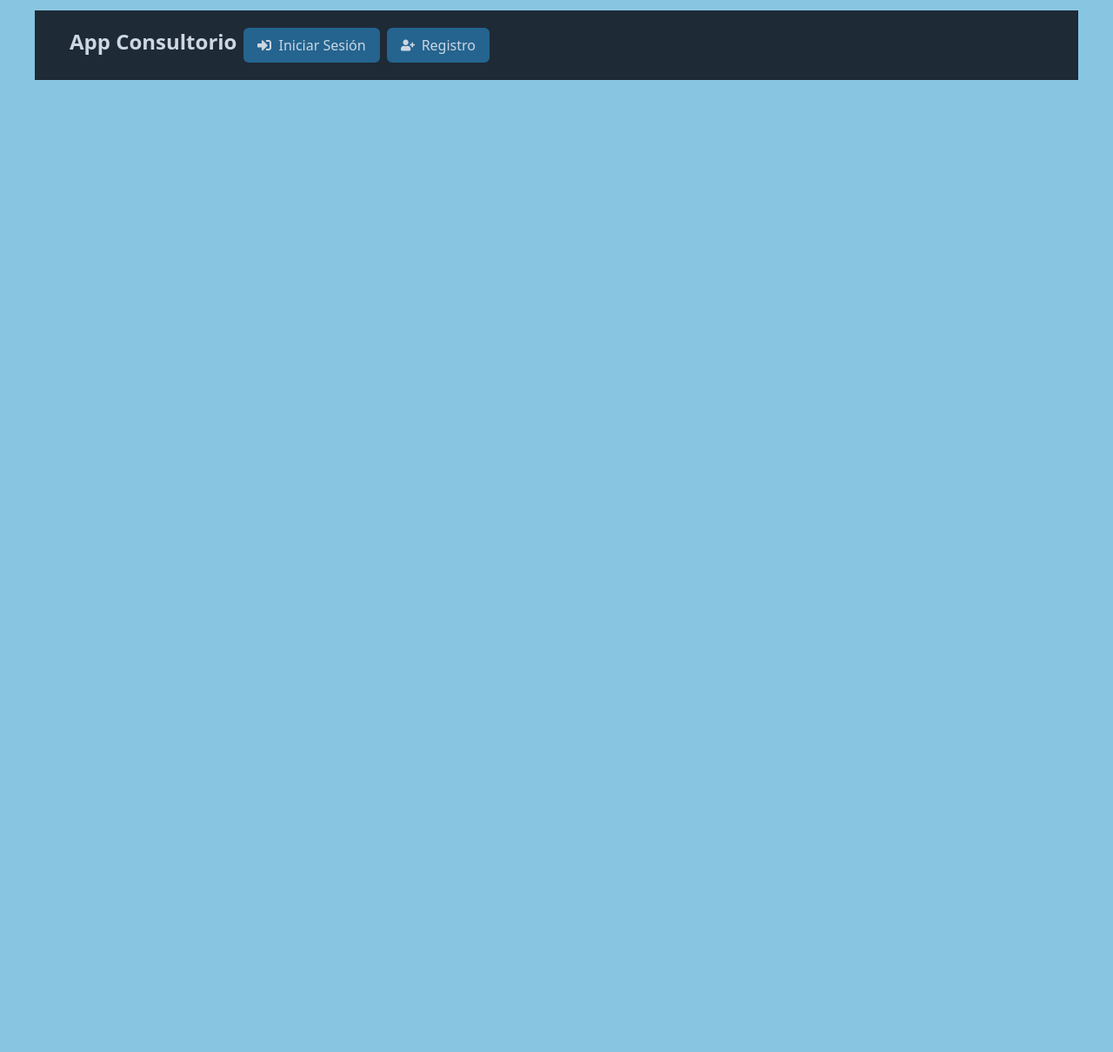
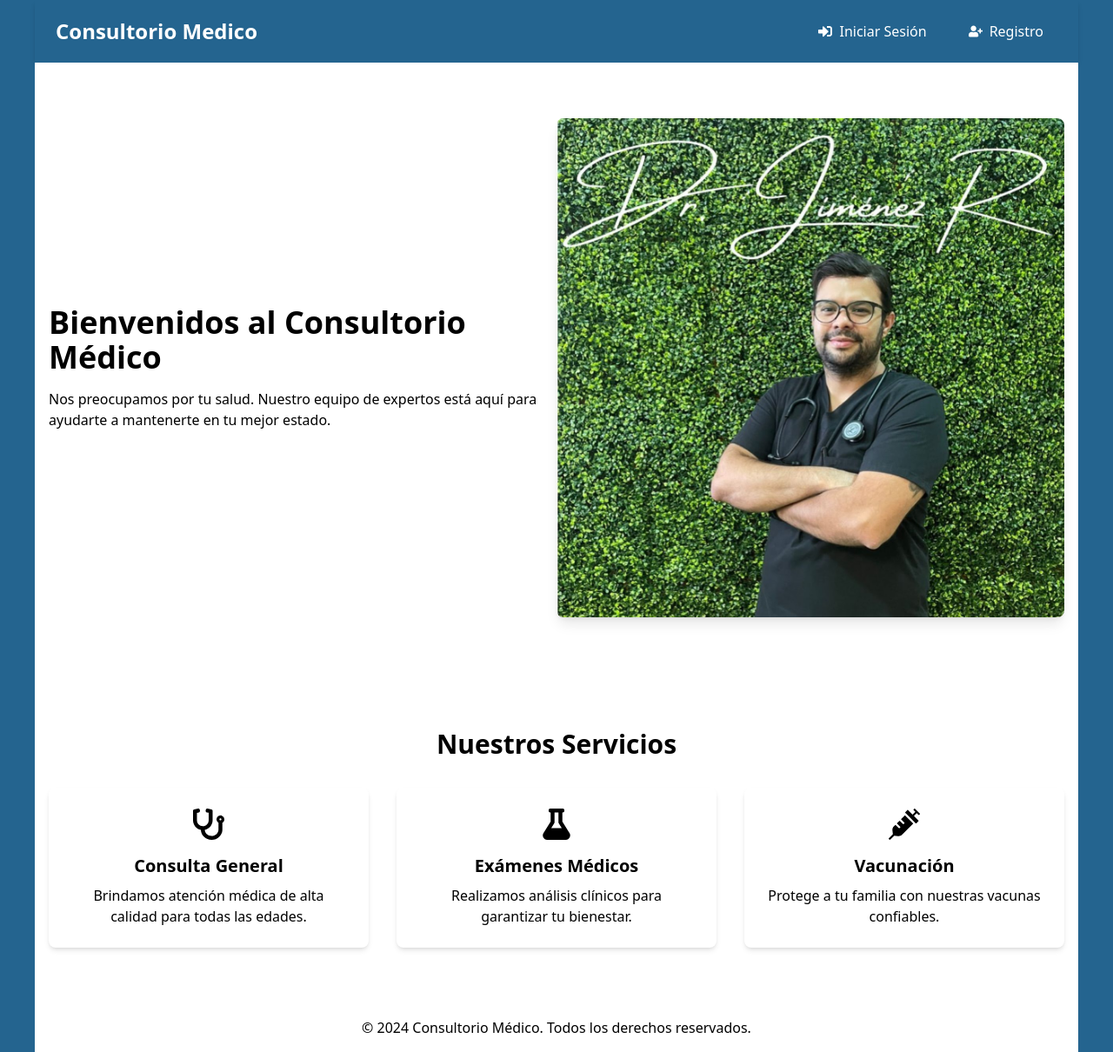
Before and after one commit to xmarchena50072-ufide/medi-app, a React (Vite) app in the folder client/: page / in a window 1280 px wide. Shown: the whole page at 87% size. Before the commit the page ends 800 px from the top, so only its background shows below. Built offline with nearby package versions, Linux system fonts and the light colour scheme.

Commit message:
Aplicando cambios de diseno al index/login/registro

```diff
--- a/client/src/components/Navbar.jsx
+++ b/client/src/components/Navbar.jsx
@@ -22,8 +22,7 @@ function Navbar() {
   const [showMedicalRecordsMenu, setShowMedicalRecordsMenu] = useState(false);
   const [showProfileMenu, setShowProfileMenu] = useState(false);
 
-  const { t, i18n: { changeLanguage, language } } = useTranslation();
-  const [currentLanguage, setCurrentLanguage] = useState(language);
+  const { t } = useTranslation();
 
   const toggleMedicalRecordsMenu = () => {
     setShowMedicalRecordsMenu(!showMedicalRecordsMenu);
@@ -34,99 +33,111 @@ function Navbar() {
   };
 
   return (
-    <nav className="bg-gray-dark my-3 flex justify-between py-5 px-10">
-      <ul className="flex gap-x-2 text-gray-light relative">
-        <Link to={isAuthenticated ? "/tasks" : "/"}>
-          <h1 className="text-2xl font-bold text-gray-light">{t('navbar.headerTitle')}</h1>
+    <nav className="bg-blue-700 shadow-md py-4">
+      <div className="container mx-auto flex justify-between items-center px-6">
+        {/* Título a la izquierda */}
+        <div className="flex items-center">
+          <Link to={isAuthenticated ? "/tasks" : "/"} className="text-white text-2xl font-semibold">
+            {t('navbar.headerTitle')}
           </Link>
+        </div>
+
+        {/* Navegación / Botones a la derecha */}
+        <div className="flex items-center space-x-4">
           {isAuthenticated ? (
             <>
-            <li className="bg-blue px-4 py-2 rounded-md flex items-center">
-              <Link to="/add-task" className="w-full h-full flex items-center justify-center">
+              <li>
+                <Link
+                  to="/add-task"
+                  className="flex items-center px-4 py-2 rounded-md bg-blue-600 text-white hover:bg-blue-800 transition"
+                >
                   <MdAssignment className="mr-2" /> {t('navbar.addTask')}
                 </Link>
               </li>
-            <li className="bg-blue px-4 py-2 rounded-md flex items-center">
-              <Link to="/calendar" className="w-full h-full flex items-center justify-center">
+              <li>
+                <Link
+                  to="/calendar"
+                  className="flex items-center px-4 py-2 rounded-md bg-blue-600 text-white hover:bg-blue-800 transition"
+                >
                   <FaCalendarAlt className="mr-2" /> {t('navbar.calendar')}
                 </Link>
               </li>
-            <li className="bg-blue px-4 py-2 rounded-md flex items-center relative">
-              <button onClick={toggleMedicalRecordsMenu} className="flex items-center">
-                <FaNotesMedical className="mr-2" /> {t('navbar.medicalRecords')} <FaCaretDown className="ml-1" />
+              <li className="relative">
+                <button
+                  onClick={toggleMedicalRecordsMenu}
+                  className="flex items-center px-4 py-2 rounded-md bg-blue-600 text-white hover:bg-blue-800 transition"
+                >
+                  <FaNotesMedical className="mr-2" /> {t('navbar.medicalRecords')}{" "}
+                  <FaCaretDown className="ml-1" />
                 </button>
                 {showMedicalRecordsMenu && (
-                <ul className="absolute left-0 top-full mt-2 bg-gray-dark rounded-md shadow-lg">
-                  <li className="px-4 py-2 hover:bg-blue rounded-t-md">
-                    <Link to="/records" className="w-full h-full flex items-center justify-center">
+                  <ul className="absolute left-0 top-full mt-2 bg-blue-600 rounded-md shadow-lg w-48">
+                    <li>
+                      <Link
+                        to="/records"
+                        className="block px-4 py-2 text-white hover:bg-blue-500 rounded-t-md transition"
+                      >
                         {t('navbar.viewRecords')}
                       </Link>
                     </li>
-                  <li className="px-4 py-2 hover:bg-blue rounded-b-md">
-                    <Link to="/add-records" className="w-full h-full flex items-center justify-center">
+                    <li>
+                      <Link
+                        to="/add-records"
+                        className="block px-4 py-2 text-white hover:bg-blue-500 rounded-b-md transition"
+                      >
                         <FaClipboardList className="mr-2" /> {t('navbar.addMedicalRecords')}
                       </Link>
                     </li>
                   </ul>
                 )}
               </li>
-            <li className="bg-blue px-4 py-2 rounded-md flex items-center">
-              <Link to="/reports" className="w-full h-full flex items-center justify-center">
-                <FaChartBar className="mr-2" /> {t('navbar.reports')}
-              </Link>
-            </li>
-            <li className="bg-blue px-4 py-2 rounded-md flex items-center">
-              <Link to="/users" className="w-full h-full flex items-center justify-center">
-                <FaChartBar className="mr-2" /> {t('navbar.users')}
-              </Link>
-            </li>
-            <li className="bg-blue px-4 py-2 rounded-md flex items-center">
-              <Link to="/add-prescription" className="w-full h-full flex items-center justify-center">
-                <FaPrescriptionBottle className="mr-2" /> {t('navbar.addPrescription')}
-              </Link>
-            </li>
-            <div className="flex items-center">
-              {isAuthenticated && (
-                <div className="relative flex items-center">
+              <li>
                 <img
-                    src={user.avatar || "https://img.freepik.com/premium-vector/people-avatar-character-vector-icon-human-avatar-profile-business-illustration_196200-1364.jpg?w=740"} // Asegúrate de que user.avatar contenga la URL del avatar del usuario
+                  src={user.avatar || "https://via.placeholder.com/50"}
                   alt="User Avatar"
-                    className="w-16 h-16 rounded-full cursor-pointer"
+                  className="w-10 h-10 rounded-full cursor-pointer border-2 border-white"
                   onClick={toggleProfileMenu}
                 />
                 {showProfileMenu && (
-                    <ul className="absolute left-0 top-full mt-2 bg-gray-dark rounded-md shadow-lg">
-                      <li className="px-4 py-2 hover:bg-blue rounded-t-md">
-                        <Link to="/profile" className="w-full h-full flex items-center justify-center">
+                  <ul className="absolute right-0 top-full mt-2 bg-blue-600 rounded-md shadow-lg w-40">
+                    <li>
+                      <Link
+                        to="/profile"
+                        className="block px-4 py-2 text-white hover:bg-blue-500 rounded-t-md transition"
+                      >
                         <FaUser className="mr-2" /> {t('navbar.profile')}
                       </Link>
                     </li>
-                      <li className="bg-gray px-4 py-2 rounded-md flex items-center">
-                        <Link to="/" onClick={() => { logout(); }} className="w-full h-full flex items-center justify-center">
+                    <li>
+                      <button
+                        onClick={() => logout()}
+                        className="block w-full text-left px-4 py-2 text-white hover:bg-blue-500 rounded-b-md transition"
+                      >
                         <FaSignOutAlt className="mr-2" /> {t('navbar.logout')}
-                        </Link>
+                      </button>
                     </li>
                   </ul>
                 )}
-                </div>
-              )}
-            </div>
+              </li>
             </>
           ) : (
             <>
-            <li className="bg-blue px-4 py-2 rounded-md flex items-center">
-              <Link to="/login" className="w-full h-full flex items-center justify-center">
+              <Link
+                to="/login"
+                className="flex items-center px-4 py-2 rounded-md bg-blue-600 text-white hover:bg-blue-800 transition"
+              >
                 <FaSignInAlt className="mr-2" /> {t('navbar.login')}
               </Link>
-            </li>
-            <li className="bg-blue px-4 py-2 rounded-md flex items-center">
-              <Link to="/register" className="w-full h-full flex items-center justify-center">
+              <Link
+                to="/register"
+                className="flex items-center px-4 py-2 rounded-md bg-blue-600 text-white hover:bg-blue-800 transition"
+              >
                 <FaUserPlus className="mr-2" /> {t('navbar.register')}
               </Link>
-            </li>
             </>
           )}
-      </ul>
+        </div>
+      </div>
     </nav>
   );
 }
--- a/client/src/index.css
+++ b/client/src/index.css
@@ -3,7 +3,7 @@
 @tailwind utilities;
 
 body {
-  background: theme('colors.blue-light');
+  background: theme('colors.blue');
   /* background: #24648f; */
   color: black;
 }
--- a/client/src/locale/en.json
+++ b/client/src/locale/en.json
@@ -1,6 +1,6 @@
 {
     "translation": {
-      "headerTitle": "Medi-App",
+      "headerTitle": "Medical Office",
       "addTask": "Add Task",
       "calendar": "Calendar",
       "medicalRecords": "Medical Records",
--- a/client/src/locale/es.json
+++ b/client/src/locale/es.json
@@ -1,7 +1,7 @@
 {
   "translation": {
     "navbar": {
-      "headerTitle": "App Consultorio",
+      "headerTitle": "Consultorio Medico",
       "addTask": "Agregar Cita",
       "calendar": "Calendario",
       "medicalRecords": "Historial Médico",
--- a/client/src/pages/HomePage.jsx
+++ b/client/src/pages/HomePage.jsx
@@ -1,7 +1,75 @@
+import React from "react";
+import { FaStethoscope, FaSyringe, FaFlask } from "react-icons/fa";
+import imageIcon from "../assets/med.jpg";
+
 function HomePage() {
+  const services = [
+    {
+      title: "Consulta General",
+      description: "Brindamos atención médica de alta calidad para todas las edades.",
+      icon: <FaStethoscope className="text-blue-600 text-4xl mb-4" />,
+    },
+    {
+      title: "Exámenes Médicos",
+      description: "Realizamos análisis clínicos para garantizar tu bienestar.",
+      icon: <FaFlask className="text-blue-600 text-4xl mb-4" />,
+    },
+    {
+      title: "Vacunación",
+      description: "Protege a tu familia con nuestras vacunas confiables.",
+      icon: <FaSyringe className="text-blue-600 text-4xl mb-4" />,
+    },
+  ];
+
   return (
-    <div></div>
-  )
+    <div className="min-h-screen bg-white flex flex-col items-center">
+      {/* Hero Section */}
+      <section className="flex-1 container mx-auto px-4 py-16 flex flex-col md:flex-row items-center">
+        <div className="text-center md:text-left md:w-1/2">
+          <h2 className="text-4xl font-bold text-blue-800">
+            Bienvenidos al Consultorio Médico
+          </h2>
+          <p className="text-gray-700 mt-4">
+            Nos preocupamos por tu salud. Nuestro equipo de expertos está aquí
+            para ayudarte a mantenerte en tu mejor estado.
+          </p>
+        </div>
+        <div className="mt-8 md:mt-0 md:w-1/2">
+          <img
+            src={imageIcon}
+            alt="Consultorio Médico"
+            className="rounded-lg shadow-lg"
+          />
+        </div>
+      </section>
+
+      {/* Services Section */}
+      <section className="container mx-auto px-4 py-16">
+        <h3 className="text-3xl font-bold text-center text-blue-800 mb-8">
+          Nuestros Servicios
+        </h3>
+        <div className="grid grid-cols-1 md:grid-cols-2 lg:grid-cols-3 gap-8">
+          {services.map((service, index) => (
+            <div
+              key={index}
+              className="bg-gray-100 rounded-lg shadow-md p-6 flex flex-col items-center text-center"
+            >
+              {service.icon}
+              <h4 className="text-xl font-bold text-gray-800">{service.title}</h4>
+              <p className="text-gray-600 mt-2">{service.description}</p>
+            </div>
+          ))}
+        </div>
+      </section>
+
+      {/* Footer */}
+      <footer className="w-full bg-blue-600 py-4">
+        <div className="container mx-auto text-center text-black">
+          <p>&copy; {new Date().getFullYear()} Consultorio Médico. Todos los derechos reservados.</p>
+        </div>
+      </footer>
+    </div>
+  );
 }
 
-export default HomePage
+export default HomePage;
--- a/client/src/pages/LoginPage.jsx
+++ b/client/src/pages/LoginPage.jsx
@@ -20,37 +20,62 @@ function LoginPage() {
 
   return (
     <div className="flex h-[calc(100vh-100px)] items-center justify-center bg-gray-100">
-      <div className="bg-gray-800 max-w-md p-10 rounded-md shadow-lg w-full">
-        <div className="flex justify-center mb-4">
+      <div className="bg-white max-w-md p-8 rounded-md shadow-xl w-full">
+        {/* Logo */}
+        <div className="flex justify-center mb-6">
           <img src="/src/assets/corazon.svg" alt={t('loginPage.logoAlt')} className="w-16 h-16" />
         </div>
+
+        {/* Sign-in Errors */}
         {signinErrors.length > 0 && (
-          <div className="bg-red text-white p-2 mb-4 rounded-md">
+          <div className="bg-red-100 text-red-700 p-3 mb-6 rounded-md border border-red-400">
             {signinErrors.map((error, i) => (
               <div key={i}>{error}</div>
             ))}
           </div>
         )}
-        <form onSubmit={onSubmit}>
+
+        {/* Form */}
+        <form onSubmit={onSubmit} className="space-y-4">
+          {/* Email Input */}
+          <div>
+            <label htmlFor="email" className="block text-sm font-medium text-gray-700">
+              {t('loginPage.emailPlaceholder')}
+            </label>
             <input
+              id="email"
               type="email"
               {...register("email", { required: true })}
-            className="w-full bg-gray-700 px-4 py-2 rounded-md mb-2 focus:outline-none focus:ring-2 focus:ring-blue-500"
+              className="w-full bg-gray-50 px-4 py-2 rounded-md border border-gray-300 focus:outline-none focus:ring-2 focus:ring-blue-500"
               placeholder={t('loginPage.emailPlaceholder')}
             />
             {errors.email && (
-            <p className="text-red-500 text-sm mb-2">{t('loginPage.emailRequired')}</p>
+              <p className="text-red-500 text-sm mt-1">{t('loginPage.emailRequired')}</p>
             )}
+          </div>
+
+          {/* Password Input */}
+          <div>
+            <label htmlFor="password" className="block text-sm font-medium text-gray-700">
+              {t('loginPage.passwordPlaceholder')}
+            </label>
             <input
+              id="password"
               type="password"
               {...register("password", { required: true })}
-            className="w-full bg-gray-700 px-4 py-2 rounded-md mb-2 focus:outline-none focus:ring-2 focus:ring-blue-500"
+              className="w-full bg-gray-50 px-4 py-2 rounded-md border border-gray-300 focus:outline-none focus:ring-2 focus:ring-blue-500"
               placeholder={t('loginPage.passwordPlaceholder')}
             />
             {errors.password && (
-            <p className="text-red-500 text-sm mb-4">{t('loginPage.passwordRequired')}</p>
+              <p className="text-red-500 text-sm mt-1">{t('loginPage.passwordRequired')}</p>
             )}
-          <button className="w-full bg-blue text-white px-4 py-2 rounded-md hover:bg-blue transition duration-300" type="submit">
+          </div>
+
+          {/* Submit Button */}
+          <button
+            type="submit"
+            className="w-full bg-blue text-white px-4 py-2 rounded-md hover:bg-blue-600 transition duration-300"
+          >
             {t('loginPage.submitButton')}
           </button>
         </form>
--- a/client/src/pages/RegisterPage.jsx
+++ b/client/src/pages/RegisterPage.jsx
@@ -20,57 +20,96 @@ function RegisterPage() {
 
   return (
     <div className="flex h-[calc(100vh-100px)] items-center justify-center bg-gray-100">
-      <div className="bg-gray-800 max-w-md p-10 rounded-md shadow-lg">
-        <div className="flex justify-center mb-4">
+      <div className="bg-white max-w-md p-8 rounded-md shadow-xl w-full">
+        {/* Logo */}
+        <div className="flex justify-center mb-6">
           <img src="/src/assets/corazon.svg" alt="Medi-App Logo" className="w-16 h-16" />
         </div>
+
+        {/* Registro de errores */}
         {registerErrors.length > 0 && (
-          <div className="bg-red text-white p-2 mb-4 rounded-md">
+          <div className="bg-red-100 text-red-700 p-3 mb-6 rounded-md border border-red-400">
             {registerErrors.map((error, i) => (
               <div key={i}>{error}</div>
             ))}
           </div>
         )}
-        <form onSubmit={onSubmit}>
+
+        {/* Formulario */}
+        <form onSubmit={onSubmit} className="space-y-4">
+          {/* Nombre de usuario */}
+          <div>
+            <label htmlFor="username" className="block text-sm font-medium text-gray-700">
+              {t('registerPage.usernamePlaceholder')}
+            </label>
             <input
+              id="username"
               type="text"
               {...register("username", { required: true })}
-            className="w-full bg-white px-4 py-2 rounded-md mb-2 focus:outline-none focus:ring-2 focus:ring-blue-500"
+              className="w-full bg-gray-50 px-4 py-2 rounded-md border border-gray-300 focus:outline-none focus:ring-2 focus:ring-blue-500"
               placeholder={t('registerPage.usernamePlaceholder')}
             />
             {errors.username && (
-            <p className="text-red text-sm mb-2">{t('registerPage.usernameRequired')}</p>
+              <p className="text-red-500 text-sm mt-1">{t('registerPage.usernameRequired')}</p>
             )}
+          </div>
+
+          {/* Email */}
+          <div>
+            <label htmlFor="email" className="block text-sm font-medium text-gray-700">
+              {t('registerPage.emailPlaceholder')}
+            </label>
             <input
+              id="email"
               type="email"
               {...register("email", { required: true })}
-            className="w-full bg-white px-4 py-2 rounded-md mb-2 focus:outline-none focus:ring-2 focus:ring-blue-500"
+              className="w-full bg-gray-50 px-4 py-2 rounded-md border border-gray-300 focus:outline-none focus:ring-2 focus:ring-blue-500"
               placeholder={t('registerPage.emailPlaceholder')}
             />
             {errors.email && (
-            <p className="text-red text-sm mb-2">{t('registerPage.emailRequired')}</p>
+              <p className="text-red-500 text-sm mt-1">{t('registerPage.emailRequired')}</p>
             )}
+          </div>
+
+          {/* Contraseña */}
+          <div>
+            <label htmlFor="password" className="block text-sm font-medium text-gray-700">
+              {t('registerPage.passwordPlaceholder')}
+            </label>
             <input
+              id="password"
               type="password"
               {...register("password", { required: true })}
-            className="w-full bg-white px-4 py-2 rounded-md mb-2 focus:outline-none focus:ring-2 focus:ring-blue-500"
+              className="w-full bg-gray-50 px-4 py-2 rounded-md border border-gray-300 focus:outline-none focus:ring-2 focus:ring-blue-500"
               placeholder={t('registerPage.passwordPlaceholder')}
             />
             {errors.password && (
-            <p className="text-red text-sm mb-4">{t('registerPage.passwordRequired')}</p>
+              <p className="text-red-500 text-sm mt-1">{t('registerPage.passwordRequired')}</p>
             )}
-          {/* Rol*/}
+          </div>
+
+          {/* Rol */}
+          <div>
+            <label htmlFor="role" className="block text-sm font-medium text-gray-700">
+              {t('registerPage.rolePlaceholder')}
+            </label>
             <input
+              id="role"
               type="text"
               {...register("role", { required: true })}
-            className="w-full bg-white px-4 py-2 rounded-md mb-2 focus:outline-none focus:ring-2 focus:ring-blue-500"
+              className="w-full bg-gray-50 px-4 py-2 rounded-md border border-gray-300 focus:outline-none focus:ring-2 focus:ring-blue-500"
               placeholder={t('registerPage.rolePlaceholder')}
             />
             {errors.role && (
-            <p className="text-red-500 text-sm mb-4">{t('registerPage.roleRequired')}</p>
+              <p className="text-red-500 text-sm mt-1">{t('registerPage.roleRequired')}</p>
             )}
+          </div>
 
-          <button className="w-full bg-blue text-white px-4 py-2 rounded-md hover:bg-blue transition duration-300" type="submit">
+          {/* Botón de envío */}
+          <button
+            type="submit"
+            className="w-full bg-blue text-white px-4 py-2 rounded-md hover:bg-blue-600 transition duration-300"
+          >
             {t('registerPage.registerButton')}
           </button>
         </form>
```
Also changed, not shown: client/src/assets/med.jpg (added). Lines whose indentation alone changed are shown as unchanged.
